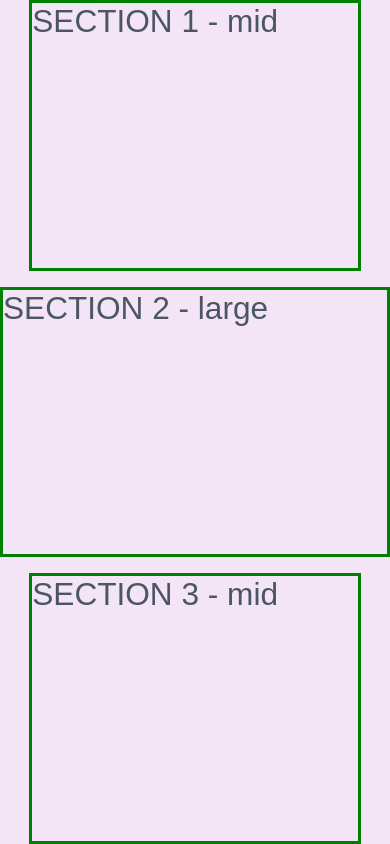
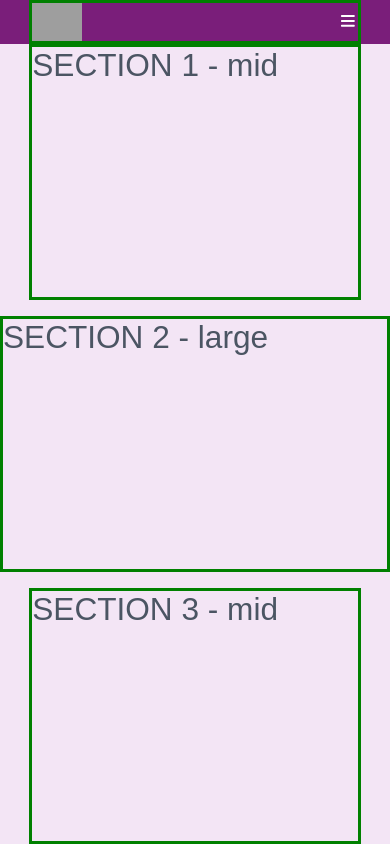
Before and after one commit to ichavesbr/boilerplate-responsive-nextjs-ts-tailwindv4, a Next.js app: page / in a window 390 px wide. Built offline with nearby package versions, Linux system fonts and the light colour scheme; grey boxes are pictures that could not be loaded.

Commit message:
[CREATE] header component

```diff
--- a/app/layout.tsx
+++ b/app/layout.tsx
@@ -1,7 +1,7 @@
 import type { Metadata } from "next"
 import "./globals.css"
 
-// import Header from "../components/Header"
+import Header from "../components/Header"
 // import Footer from "../components/Footer"
 
 export const metadata: Metadata = {
@@ -13,7 +13,7 @@ export default function RootLayout({ children }: Readonly<{ children: React.Reac
   return (
     <html lang="en">
       <body className="flex flex-col min-h-screen my-0 mx-auto ">
-        {/* <Header /> */}
+        <Header />
         <main className="flex flex-col flex-1">{children}</main>
         {/* <Footer /> */}
       </body>
--- /dev/null
+++ b/components/Header.tsx
@@ -0,0 +1,71 @@
+"use client"
+
+import Image from "next/image"
+import Link from "next/link"
+
+import { useEffect, useState } from "react"
+import { FontAwesomeIcon } from "@fortawesome/react-fontawesome"
+import { faBars, faXmark } from "@fortawesome/free-solid-svg-icons"
+
+// import GoToTopBtn from "./GoToTopBtn"
+import "../styles/header.css"
+
+const Header = () => {
+  const [showSidebar, setShowSidebar] = useState(false)
+  const [windowSize, setWindowSize] = useState(0)
+  const largeScreen = 1024
+
+  const menuLinks = ["link 1", "link 2", "link 3", "link 4", "link 5"]
+  const sidebarLinks = ["SIDEBAR 1", "SIDEBAR 2", "SIDEBAR 3", "SIDEBAR 4", "SIDEBAR 5"]
+
+  // check current screen size and close sidebar in large screen
+  useEffect(() => {
+    const handleResize = () => setWindowSize(window.innerWidth)
+    window.addEventListener("resize", handleResize)
+
+    if (windowSize > largeScreen) setShowSidebar(false)
+
+    // remove o event listener do resize para evitar memory leaks
+    return () => window.removeEventListener("resize", handleResize)
+  }, [windowSize])
+
+  return (
+    <header>
+      <div className="container-md flex items-center justify-between">
+        <Image src="/logo.jpeg" width={65} height={65} alt="logo image" className="navbar-logo" />
+        <nav>
+          <ul className={`sidebar ${showSidebar ? "flex flex-col" : "hidden"}`}>
+            <li>
+              <Link onClick={() => setShowSidebar(false)} href="">
+                <FontAwesomeIcon icon={faXmark} />
+              </Link>
+            </li>
+            {sidebarLinks.map(link => {
+              return (
+                <li key={link}>
+                  <Link href="">{link}</Link>
+                </li>
+              )
+            })}
+          </ul>
+
+          <ul className="flex gap-8">
+            {menuLinks.map(link => {
+              return (
+                <li key={link} className="hideOnMobile">
+                  <Link href="">{link}</Link>
+                </li>
+              )
+            })}
+            <li className="open-menu-icon" onClick={() => setShowSidebar(true)}>
+              <FontAwesomeIcon icon={faBars} />
+            </li>
+          </ul>
+        </nav>
+      </div>
+      {/* <GoToTopBtn /> */}
+    </header>
+  )
+}
+
+export default Header
--- /dev/null
+++ b/styles/header.css
@@ -0,0 +1,50 @@
+.sidebar {
+  position: fixed;
+  top: 0;
+  right: 0;
+  z-index: 99;
+
+  height: 100vh;
+  width: 250px;
+
+  backdrop-filter: blur(10px);
+  background-color: rgba(128, 0, 128, 0.2);
+}
+
+.sidebar li {
+  padding: 1rem;
+}
+
+.sidebar a {
+  color: white;
+}
+
+.sidebar li:hover {
+  background-color: lightgrey;
+}
+
+.sidebar li:hover a {
+  color: black;
+}
+
+.open-menu-icon {
+  display: none;
+}
+
+@media (max-width: 1024px) {
+  .navbar-logo {
+    width: 50px;
+  }
+  .hideOnMobile {
+    display: none;
+  }
+  .open-menu-icon {
+    display: block;
+  }
+}
+
+@media (max-width: 640px) {
+  .sidebar {
+    width: 100%;
+  }
+}
```
Also changed, not shown: package.json (+9 -6 lines), 1 other file (tests, documents, lock files or other folders).
